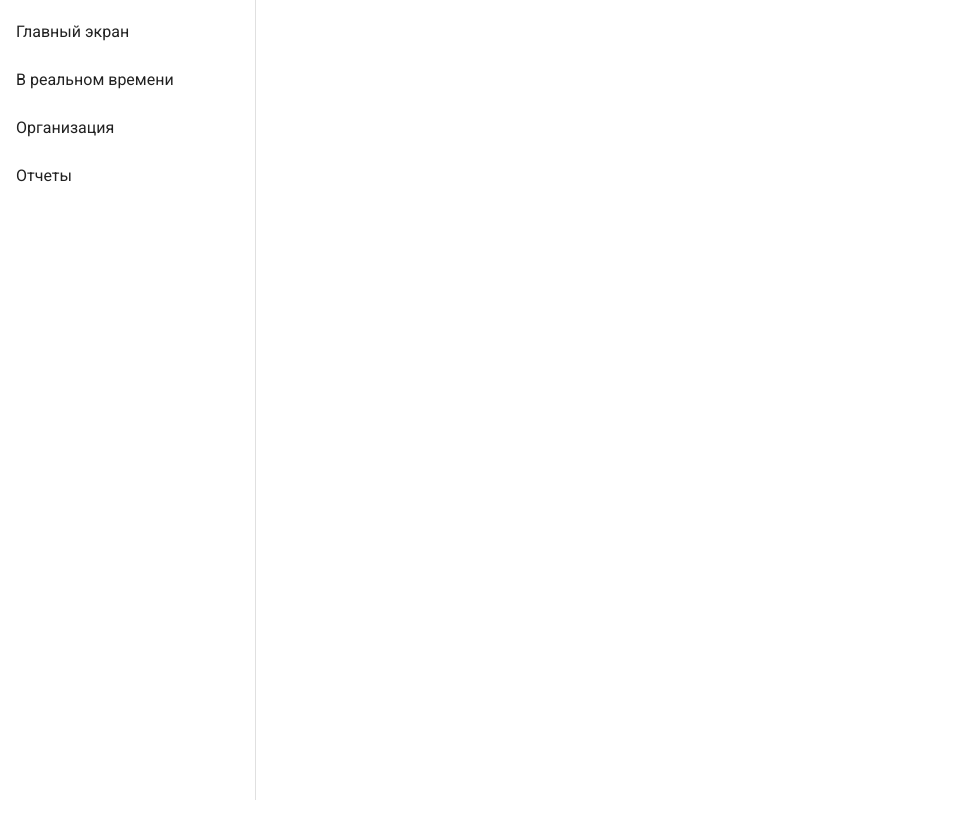
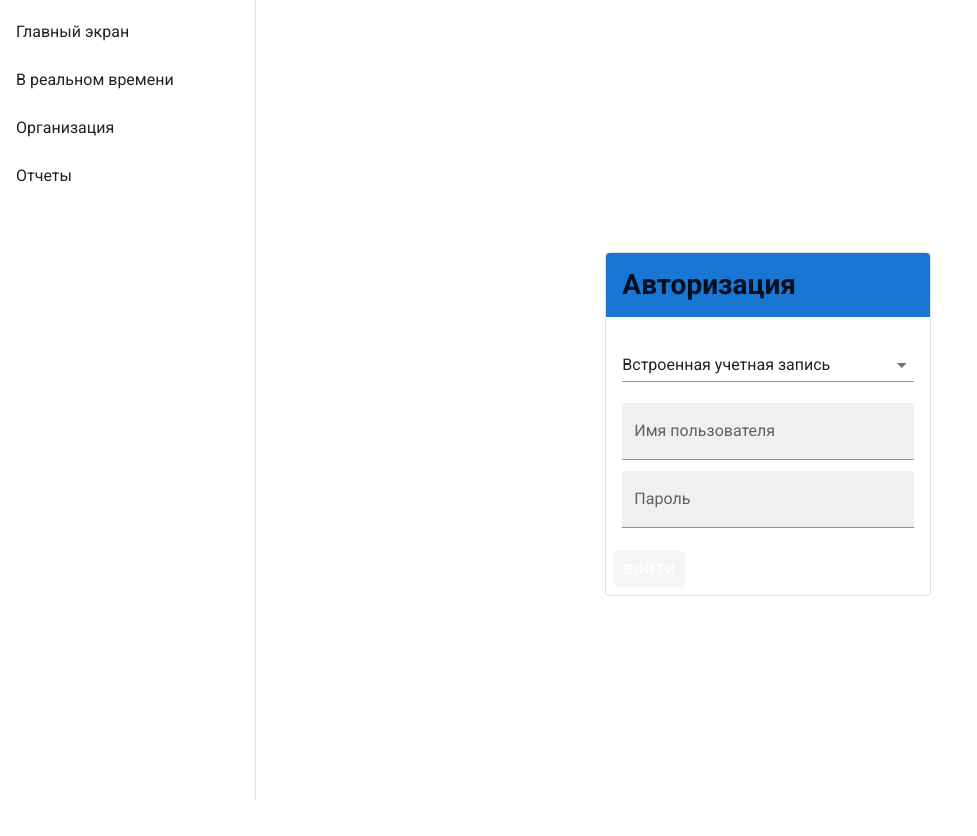
Before and after one commit to keysman59/db-m-gridlayout, a Vue app: page /login in a window 1280 px wide. Shown: the whole page, without its empty margins (0-977 px from the left). Before the commit the page ends 800 px from the top, so only its background shows below. Built offline with nearby package versions, Linux system fonts and the light colour scheme.

Commit message:
add component login

```diff
--- a/src/router/index.js
+++ b/src/router/index.js
@@ -1,6 +1,7 @@
 import Vue from 'vue'
 import VueRouter from 'vue-router'
-import Dashboard from '../views/Dashboard.vue'
+import Dashboard from '@/views/Dashboard.vue'
+import Login from '@/views/Login.vue';
 
 Vue.use(VueRouter)
 
@@ -8,6 +9,12 @@ const routes = [
   {
     path: '/',
     name: 'home-view',
+    component: Dashboard
+  },
+  // Дашбоард
+  {
+    path: '/dashboard',
+    name: 'Dashboard',
     component: Dashboard
   },
   // в реальном времени
@@ -28,6 +35,16 @@ const routes = [
 		name: "ReportsList",
 		component: () => import('@/views/Reports/ReportList.vue'),
 	},
+  {
+		path: '/login',
+		name: 'Login',
+		component: Login,
+		meta: {
+			isVisibleByDefault: true,
+			isDisabledNavigation: true,
+			pathName: "login",
+		},
+	},
 ]
 
 const router = new VueRouter({
--- a/src/views/Dashboard.vue
+++ b/src/views/Dashboard.vue
@@ -1,7 +1,7 @@
 <template>
   <v-app class="dashboard-gradient app-background--primary">
     <div data-app>
-      Дашбоард
+      Дашбоард dashboard компонент
     </div>
   </v-app>
 </template>
--- /dev/null
+++ b/src/views/Login.vue
@@ -0,0 +1,156 @@
+<template>
+  <v-app color="primary" id="inspire" style="height: 100%">
+    <v-row align="center" justify="center">
+      <v-col cols="12" md="4" sm="8">
+        <form label-position="top">
+          <v-card width="600" outlined>
+            <v-toolbar color="primary" flat>
+              <v-toolbar-title
+                color="primary_text"
+                style="font-size: 28px; font-weight: bold"
+                >Авторизация</v-toolbar-title
+              >
+              <v-spacer></v-spacer>
+            </v-toolbar>
+            <v-card-text>
+              <v-form>
+                <v-select
+                  v-model="form.provider"
+                  :items="providerOptions"
+                  class="set-int-header"
+                  offset-y
+                />
+                <v-text-field
+                  :disabled="form.loading"
+                  color="primary_text"
+                  label="Имя пользователя"
+                  class="mb-3"
+                  background-color="input_bg"
+                  name="login"
+                  filled
+                  type="text"
+                  hide-details
+                  v-model="form.login"
+                  v-on:keyup.enter="submit"
+                ></v-text-field>
+
+                <v-text-field
+                  :disabled="form.loading"
+                  color="primary_text"
+                  id="password"
+                  label="Пароль"
+                  filled
+                  hide-details
+                  background-color="input_bg"
+                  name="password"
+                  type="password"
+                  v-model="form.password"
+                  v-on:keyup.enter="submit"
+                ></v-text-field>
+              </v-form>
+            </v-card-text>
+            <v-card-actions class="login__actions">
+              <v-btn
+                @click="submit"
+                color="btn_primary"
+                class="white--text"
+                :loading="form.loading"
+                depressed
+                >Войти</v-btn
+              >
+            </v-card-actions>
+          </v-card>
+        </form>
+      </v-col>
+    </v-row>
+
+  </v-app>
+</template>
+
+<script>
+
+export default {
+  name: "LoginView",
+  data() {
+    return {
+      form: {
+        login: "",
+        password: "",
+        provider: "Local",
+        loading: false,
+      },
+      providerOptions: [],
+      warnModal: {
+        isVisible: false,
+        title: "",
+        msg: "",
+      },
+      recoveryModal: {
+        isVisible: false,
+        email: "",
+      },
+      changeModal: {
+        isVisible: false,
+        email: "",
+      },
+    };
+  },
+  computed: {
+
+  },
+
+  async mounted() {
+    await this.getProviders();
+  },
+  methods: {
+
+    showWarn(title, message) {
+      this.warnModal.isVisible = true;
+      this.warnModal.title = title;
+      this.warnModal.msg = message;
+    },
+
+    closeWarn() {
+      this.warnModal.isVisible = false;
+      this.warnModal.title = "";
+      this.warnModal.msg = "";
+    },
+    async getProviders() {
+      this.providerOptions = [
+        {
+          value:"Local",
+          text:"Встроенная учетная запись"
+        },
+        {
+          value:"Ldap",
+          text:"Доменная учетная запись"
+        },
+      ]
+    },
+
+    submit() {
+      console.log('нажали на кнопку')
+    },
+  },
+};
+</script>
+
+<style lang="scss" scoped>
+.login-form {
+  background: white;
+  padding: 20px 20px;
+  border-radius: 4px;
+  box-shadow: 0 2px 12px 0 rgba(0, 0, 0, 0.1);
+
+  &__submit {
+    width: 100%;
+  }
+}
+
+.login__actions {
+  display: flex;
+  justify-content: space-between;
+}
+.login__recovery-text {
+}
+</style>
```
